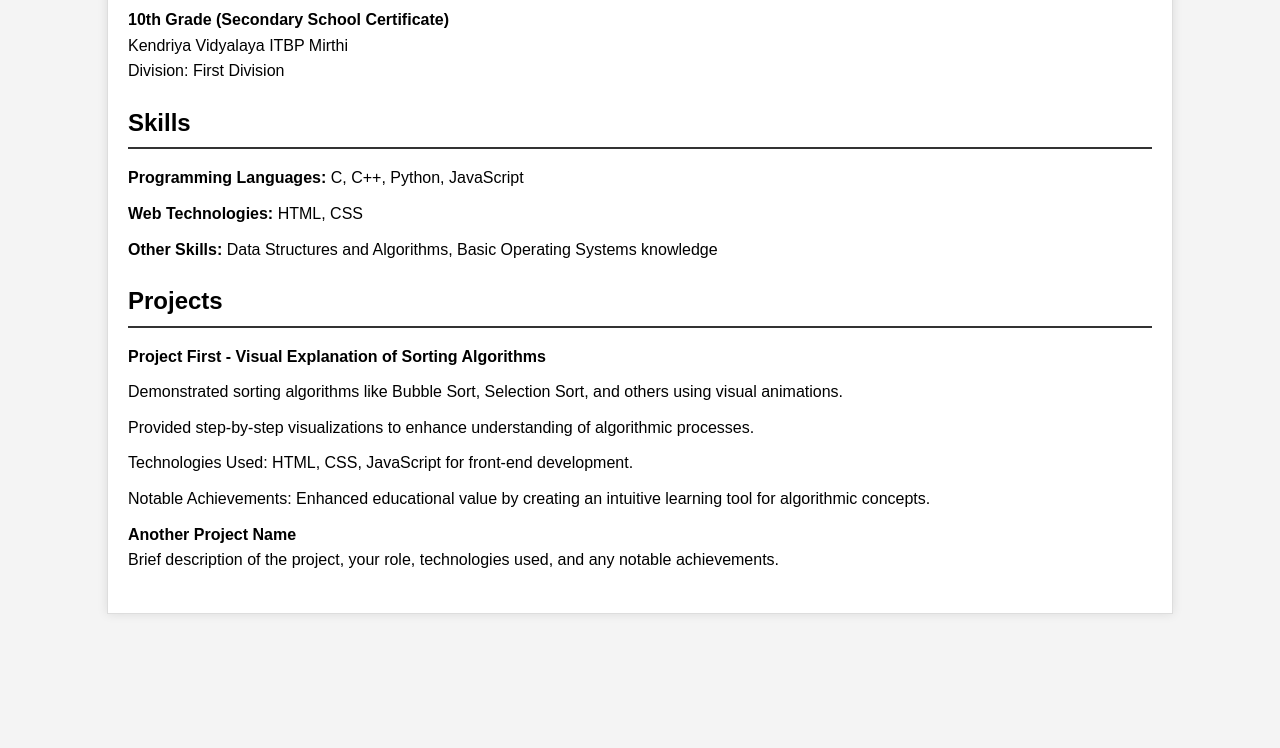
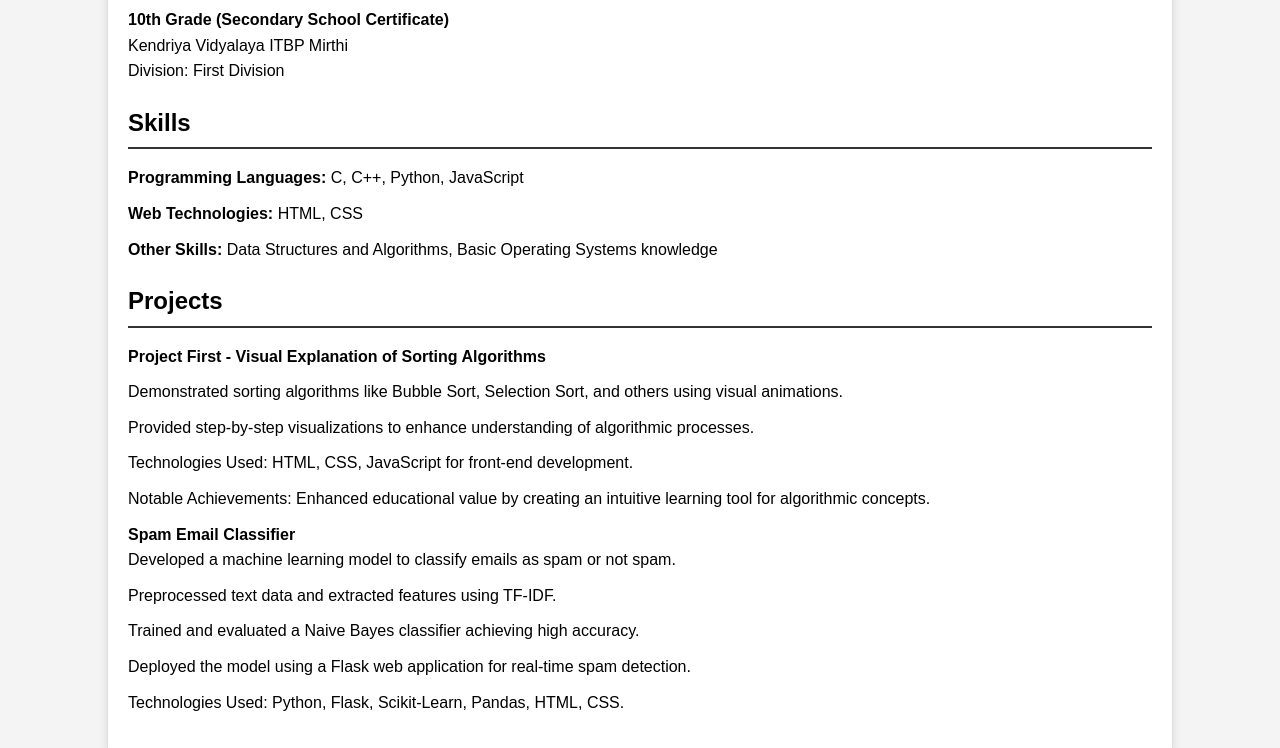
Before and after one commit to pathik5/Portfolio, a plain HTML site: page index.html in a window 1280 px wide. Shown: the part 646-1394 px from the top of the page. Before the commit the page ends 1280 px from the top, so only its background shows below. Drawn offline with Linux system fonts and the light colour scheme.

Commit message:
final in index.html

```diff
--- a/index.html
+++ b/index.html
@@ -69,8 +69,16 @@
                         <li>Notable Achievements: Enhanced educational value by creating an intuitive learning tool for algorithmic concepts.</li>
                 </li>
                 <li>
-                    <strong>Another Project Name</strong><br>
-                    Brief description of the project, your role, technologies used, and any notable achievements.
+                    <ul>
+                        <li>
+                            <strong>Spam Email Classifier</strong><br>
+                            <ul>
+                                <li>Developed a machine learning model to classify emails as spam or not spam.</li>
+                                <li>Preprocessed text data and extracted features using TF-IDF.</li>
+                                <li>Trained and evaluated a Naive Bayes classifier achieving high accuracy.</li>
+                                <li>Deployed the model using a Flask web application for real-time spam detection.</li>
+                                <li>Technologies Used: Python, Flask, Scikit-Learn, Pandas, HTML, CSS.</li>
+                            </ul>
                 </li>
             </ul>
         </div>
```
